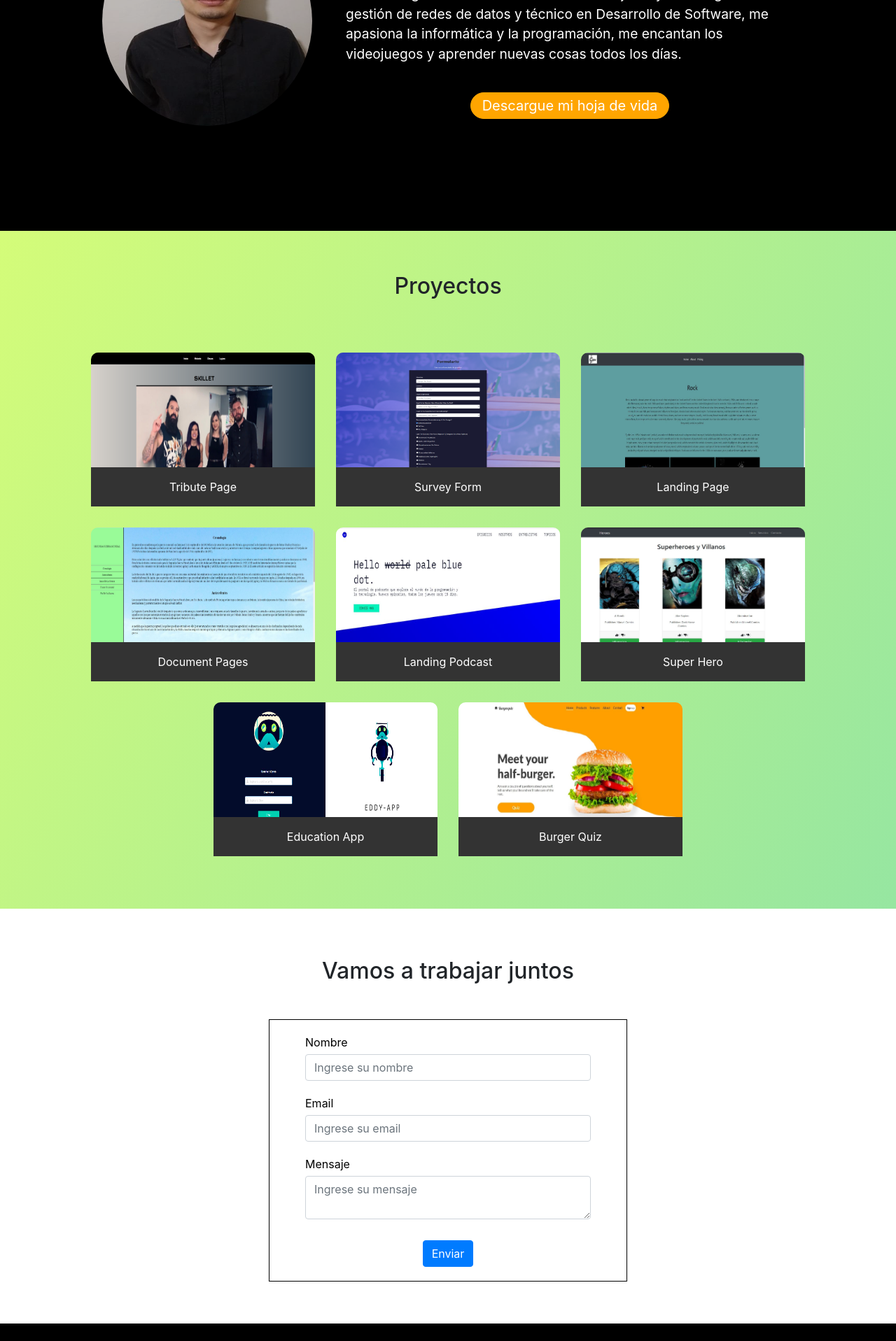
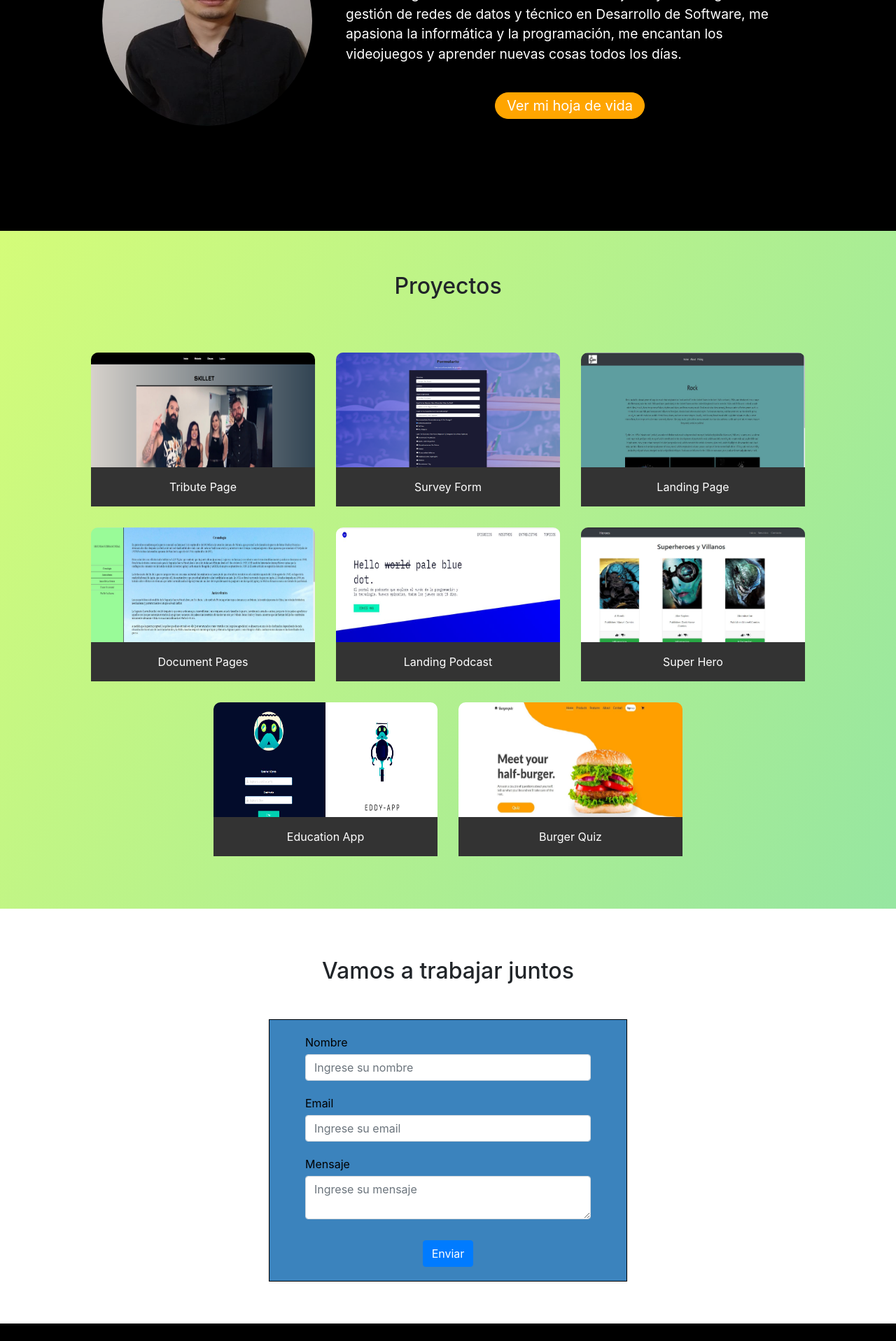
Before and after one commit to kira4489/PortafolioViejo, a React (Create React App) app: page / in a window 1280 px wide. Shown: the part 1020-2937 px from the top of the page at 70% size. Built offline with nearby package versions, Linux system fonts and the light colour scheme; grey boxes are pictures that could not be loaded.

Commit message:
ultimas actualizaciones de contact

```diff
--- a/src/Components/About/About.jsx
+++ b/src/Components/About/About.jsx
@@ -19,7 +19,7 @@ class About extends Component {
           apasiona la informática y la programación, me encantan los
           videojuegos y aprender nuevas cosas todos los días.
           <a href={jhonatan} target="_blank">
-          Descargue mi hoja de vida
+         Ver mi hoja de vida
         </a>
         </p>
         <br />
--- a/src/Components/Contact/Contact.css
+++ b/src/Components/Contact/Contact.css
@@ -23,6 +23,7 @@ form {
   margin: 0 auto;
   border: 1px solid #000000;
   /* background: linear-gradient(90deg, #020024 0%, #090979 35%, #00d4ff 100%); */
+  background: #3b83bd;
 }
 
 .form-group {
```
